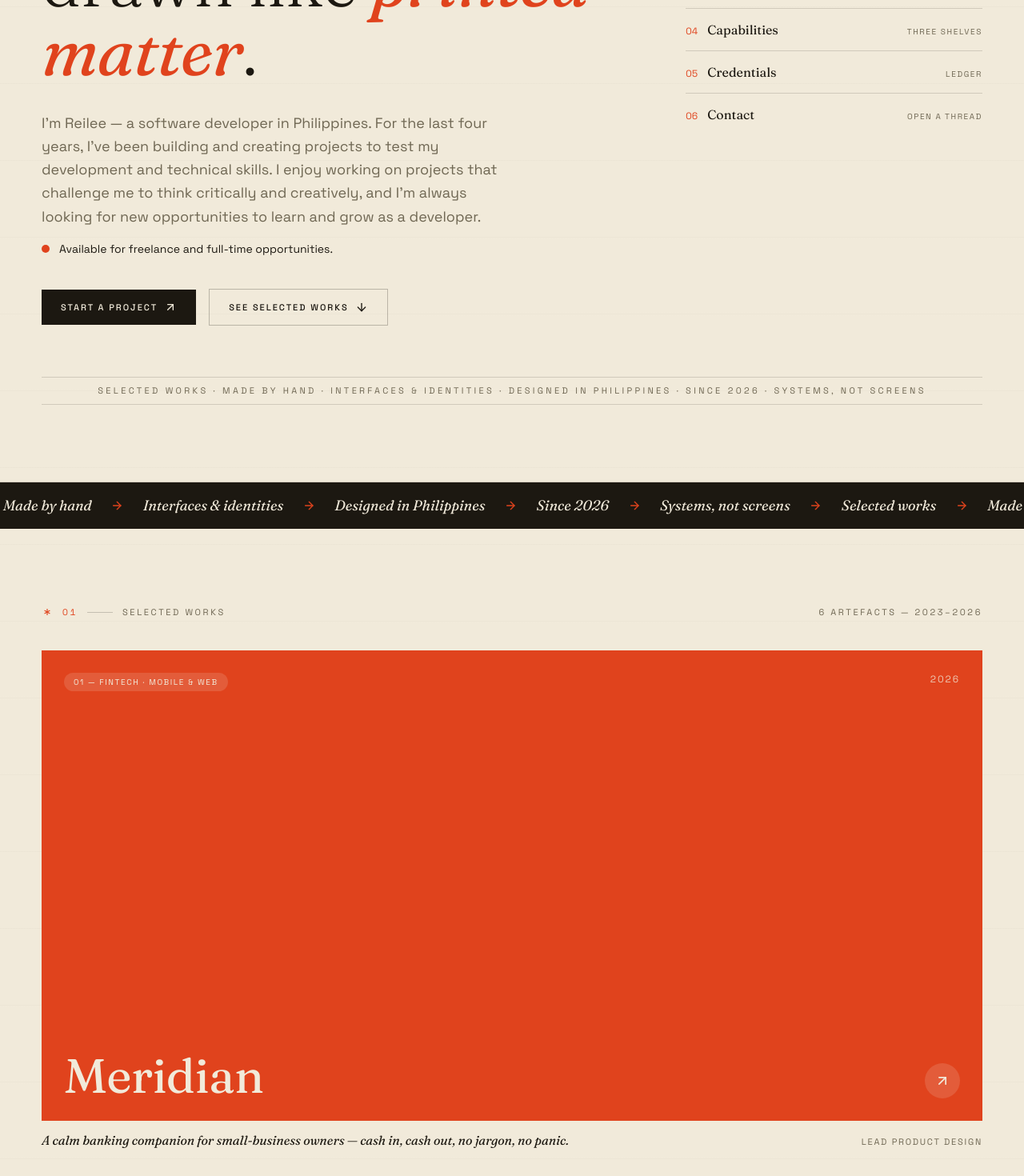
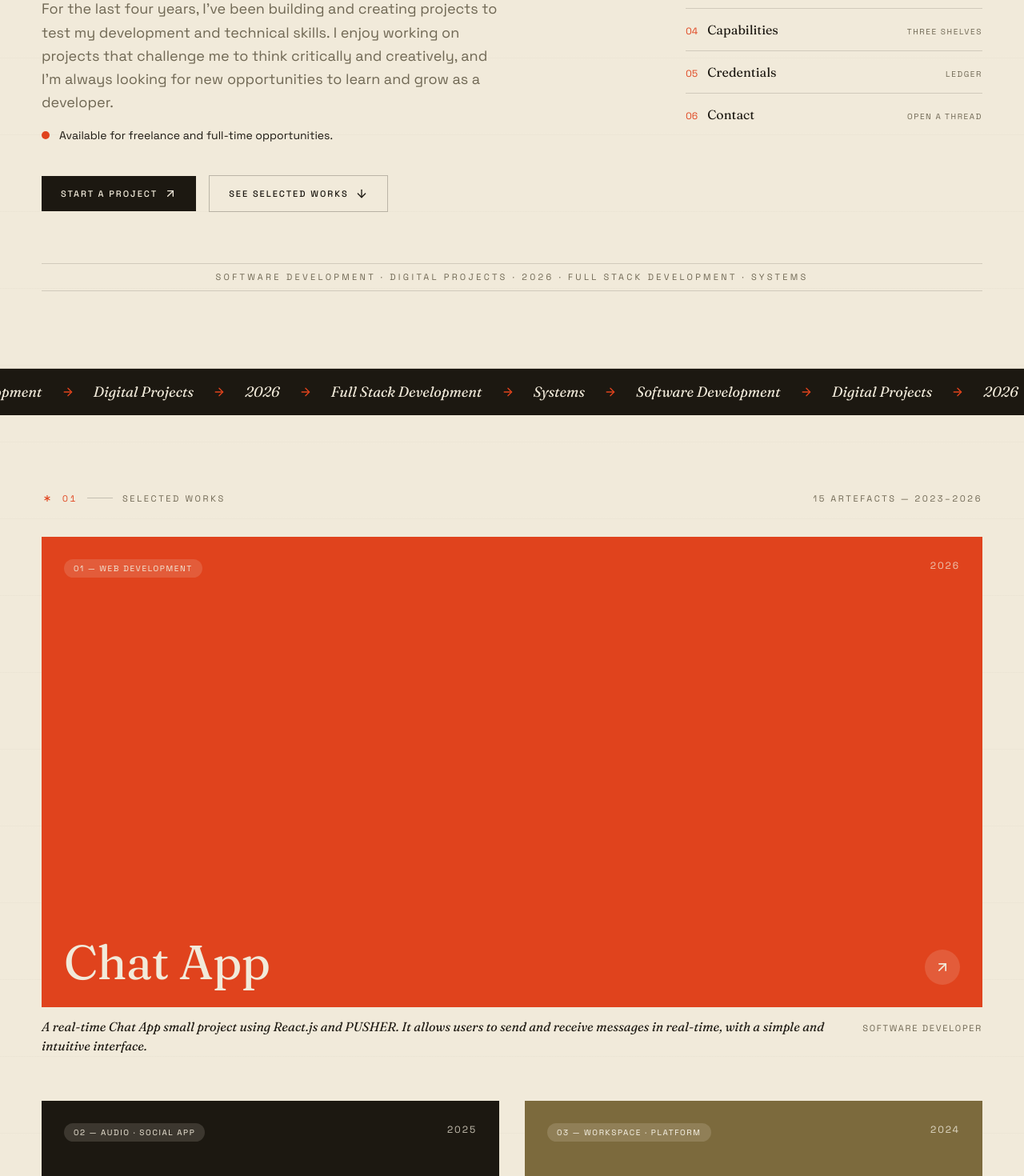
Before and after one commit to bryle3184/PersonalPortfolio, a React (Vite) app: page / in a window 1280 px wide. Shown: the part 400-1870 px from the top of the page at 80% size. Built offline with nearby package versions, Linux system fonts and the light colour scheme.

Commit message:
Add external projects to portfolio.json

```diff
--- a/src/components/Hero.tsx
+++ b/src/components/Hero.tsx
@@ -29,10 +29,8 @@ export default function Hero({ person, marquee }: HeroProps) {
             </Reveal>
             <Reveal delay={80}>
               <h1 className="mt-8 font-display text-5xl font-light leading-[1.02] tracking-[-0.01em] sm:text-6xl xl:text-[5.25rem]">
-                Digital artefacts,
-                <br />
-                drawn like{" "}
-                <em className="font-[400] italic text-vermilion">printed matter</em>.
+                Digital
+                <em className="font-[400] italic text-vermilion"> portfolio.</em>
               </h1>
             </Reveal>
             <Reveal delay={160}>
--- a/src/data/portfolio.json
+++ b/src/data/portfolio.json
@@ -1,37 +1,36 @@
 {
   "person": {
     "name": "Bryle Ebuenga",
-    "role": "Software Developer",
-    "location": "New York, NY",
+    "role": "Software Development",
+    "location": "Metro Manila, Philippines",
     "email": "bryle.ebuenga@gmail.com",
-    "bio": "I'm Reilee — a software developer in Philippines. For the last four years, I've been building and creating projects to test my development and technical skills. I enjoy working on projects that challenge me to think critically and creatively, and I'm always looking for new opportunities to learn and grow as a developer.",
+    "bio": "I'm Reilee Bryle — an aspiring software developer in Philippines. For the last four years, I've been building and creating projects to test my development and technical skills. I enjoy working on projects that challenge me to think critically and creatively, and I'm always looking for new opportunities to learn and grow as a developer.",
     "availability": "Available for freelance and full-time opportunities.",
     "resumeUrl": "09946621802",
     "socials": [
       { "label": "LinkedIn", "url": "https://www.linkedin.com" },
-      { "label": "Are.na", "url": "https://www.are.na" },
-      { "label": "Read.cv", "url": "https://read.cv" }
+      { "label": "Facebook", "url": "https://www.are.na" },
+      { "label": "Instagram", "url": "https://read.cv" }
     ],
     "facts": [
       { "label": "Based in", "value": "Philippines" },
-      { "label": "Practice", "value": "2026 — present" },
+      { "label": "Practice", "value": "2026" },
       { "label": "Focus", "value": "Project · Development" },
     { "label": "Projects", "value": "10 projects & local sites" }
     ]
   },
   "principles": [
-    "Knowing what is good, what is bad, and what is neither.",
+    "“You have power over your mind, not outside events.” — Marcus Aurelius",
     "Facing daily difficulties, fears, and pain with strength.",
     "Treating other people fairly, kindly, and with compassion.",
     "Practicing moderation and mastering your desires."
   ],
   "marquee": [
-    "Selected works",
-    "Made by hand",
-    "Interfaces & identities",
-    "Designed in Philippines",
-    "Since 2026",
-    "Systems, not screens"
+    "Software Development",
+    "Digital Projects",
+    "2026",
+    "Full Stack Development",
+    "Systems"
   ],
   "experience": [
     {
@@ -57,12 +56,12 @@
     },
     {
       "category": "Backend Development",
-      "items": ["Node.js", "Express.js", "Database Design", "API Development", "Server Management", "SQl & noSQL Databases", "Authentication & Authorization(Supabase)"],
+      "items": ["Node.js", "Next.js", "Express.js", "Database Design", "API Development", "Server Management", "SQl & noSQL Databases", "Authentication & Authorization(Supabase)"],
       "note": "Obsessive about the last five percent."
     },
     {
       "category": "Tooling",
-      "items": ["Figma", "Framer", "Claude", "GitHub", "React & CSS", "Prompting for outcomes"],
+      "items": ["VS Code", "Figma", "Framer", "Claude", "GitHub", "React & CSS", "Prompting for outcomes"],
       "note": "Comfortable moving from wireframe to shippable code."
     }
   ],
@@ -70,29 +69,27 @@
     { "type": "Cert", "title": "College Diploma", "org": "Technological University of the Philippines", "year": "2026" },
     { "type": "Degree", "title": "BTVTED Major in Computer Programming", "org": "Technological University of the Philippines", "year": "2026" },
     { "type": "Cert", "title": "Certificate of Completion", "org": "TCL Sun Inc.", "year": "2025" },
-    { "type": "Cert", "title": "Certificate of Completion", "org": "Manuel L. Quezon High School", "year": "2026" }
+    { "type": "Cert", "title": "Certificate of Completion", "org": "Manuel L. Quezon High School", "year": "2026" },
+    { "type": "Cert", "title": "Digital Certificate", "org": "Vercel", "year": "2026" }
   ],
   "projects": [
     {
       "slug": "meridian",
-      "title": "Meridian",
-      "category": "Fintech · Mobile & web",
+      "title": "Chat App",
+      "category": "Web Development",
       "year": "2026",
-      "role": "Lead product design, design system",
-      "duration": "10 months",
+      "role": "Software Developer",
+      "duration": "2 Weeks",
       "cover": "vermilion",
-      "summary": "A calm banking companion for small-business owners — cash in, cash out, no jargon, no panic.",
-      "overview": "Meridian asked us to rethink the daily banking app for a million small businesses drowning in tabs, graphs, and fine print. The brief was simple: make money feel legible for owners who have better things to do than read a dashboard.",
-      "challenge": "Small-business owners open their banking app at moments of stress — payday, invoice day, tax season. Every existing product punished them with complexity. We needed radical clarity without dumbing anything down.",
-      "approach": "We ran a four-week field study with 31 owners, then rebuilt the information architecture around five 'moments' instead of thirty features. Every screen was pressure-tested against a fictional persona we printed and pinned to the wall. Typography, spacing, and language were treated as features, not polish.",
-      "outcome": "Cash-flow confidence up 38% in beta, support tickets about 'where is my money' down by half, and the design system shipped to two more products within the quarter.",
+      "summary": "A real-time Chat App small project using React.js and PUSHER. It allows users to send and receive messages in real-time, with a simple and intuitive interface.",
+      "overview": "Real-time chat applications enable users to communicate instantly by sending and receiving messages, sharing files, and exchanging information efficiently, providing a seamless and interactive communication experience.",
       "features": [
         "Moment-based navigation with a single 'cash pulse' at the top of every screen",
         "Plain-language transaction summaries written as sentences, not line items",
         "Haptic-first alerts that only interrupt for what genuinely matters",
         "A tax-season mode that pre-assembles categories for bookkeeping"
       ],
-      "technologies": ["Figma", "Design system", "iOS", "Android", "Web", "Field research"],
+      "technologies": ["React.js", "Next.js", "Web", "Pusher", "Real-time communication", "WebSockets"],
       "stats": [
         { "value": "+38%", "label": "cash-flow confidence" },
         { "value": "−52%", "label": "“where's my money” tickets" },
@@ -234,6 +231,168 @@
         { "value": "1", "label": "pipeline for every artifact" }
       ],
       "related": ["meridian", "signal"]
+    },
+    {
+      "slug": "multivariate-linear-regression",
+      "title": "Multivariate Linear Regression with Python",
+      "category": "Machine Learning",
+      "year": "2024",
+      "role": "Developer",
+      "duration": "N/A",
+      "cover": "ink",
+      "summary": "A Python implementation of multivariate linear regression.",
+      "overview": "",
+      "challenge": "",
+      "approach": "",
+      "outcome": "",
+      "features": [],
+      "technologies": ["Python"],
+      "stats": [],
+      "related": []
+    },
+    {
+      "slug": "linear-regression",
+      "title": "Linear Regression with Python",
+      "category": "Machine Learning",
+      "year": "2024",
+      "role": "Developer",
+      "duration": "N/A",
+      "cover": "ink",
+      "summary": "Simple linear regression example in Python.",
+      "overview": "",
+      "challenge": "",
+      "approach": "",
+      "outcome": "",
+      "features": [],
+      "technologies": ["Python"],
+      "stats": [],
+      "related": []
+    },
+    {
+      "slug": "face-detection",
+      "title": "Face Detection",
+      "category": "Computer Vision",
+      "year": "2024",
+      "role": "Developer",
+      "duration": "N/A",
+      "cover": "ink",
+      "summary": "Face detection project using OpenCV.",
+      "overview": "",
+      "challenge": "",
+      "approach": "",
+      "outcome": "",
+      "features": [],
+      "technologies": ["Python", "OpenCV"],
+      "stats": [],
+      "related": []
+    },
+    {
+      "slug": "document-scanner",
+      "title": "Document Scanner",
+      "category": "Computer Vision",
+      "year": "2024",
+      "role": "Developer",
+      "duration": "N/A",
+      "cover": "ink",
+      "summary": "A document scanning app.",
+      "overview": "",
+      "challenge": "",
+      "approach": "",
+      "outcome": "",
+      "features": [],
+      "technologies": ["Python", "OpenCV"],
+      "stats": [],
+      "related": []
+    },
+    {
+      "slug": "detecting-fake-news",
+      "title": "Detecting Fake News",
+      "category": "NLP",
+      "year": "2024",
+      "role": "Developer",
+      "duration": "N/A",
+      "cover": "ink",
+      "summary": "Fake news detection using machine learning.",
+      "overview": "",
+      "challenge": "",
+      "approach": "",
+      "outcome": "",
+      "features": [],
+      "technologies": ["Python", "scikit-learn"],
+      "stats": [],
+      "related": []
+    },
+    {
+      "slug": "first-machine-learning",
+      "title": "First Machine Learning",
+      "category": "Machine Learning",
+      "year": "2024",
+      "role": "Developer",
+      "duration": "N/A",
+      "cover": "ink",
+      "summary": "Introductory machine learning project.",
+      "overview": "",
+      "challenge": "",
+      "approach": "",
+      "outcome": "",
+      "features": [],
+      "technologies": ["Python"],
+      "stats": [],
+      "related": []
+    },
+    {
+      "slug": "cnn",
+      "title": "CNN Project",
+      "category": "Deep Learning",
+      "year": "2024",
+      "role": "Developer",
+      "duration": "N/A",
+      "cover": "ink",
+      "summary": "Convolutional Neural Network implementation.",
+      "overview": "",
+      "challenge": "",
+      "approach": "",
+      "outcome": "",
+      "features": [],
+      "technologies": ["Python", "TensorFlow"],
+      "stats": [],
+      "related": []
+    },
+    {
+      "slug": "chat-app",
+      "title": "Real‑time Chat App",
+      "category": "Web App",
+      "year": "2024",
+      "role": "Developer",
+      "duration": "N/A",
+      "cover": "ink",
+      "summary": "A real‑time chat application using websockets.",
+      "overview": "",
+      "challenge": "",
+      "approach": "",
+      "outcome": "",
+      "features": [],
+      "technologies": ["Node.js", "React", "Socket.io"],
+      "stats": [],
+      "related": []
+    },
+    {
+      "slug": "python-llm",
+      "title": "Python LLM Experiments",
+      "category": "AI",
+      "year": "2024",
+      "role": "Developer",
+      "duration": "N/A",
+      "cover": "ink",
+      "summary": "Experiments with large language models in Python.",
+      "overview": "",
+      "challenge": "",
+      "approach": "",
+      "outcome": "",
+      "features": [],
+      "technologies": ["Python", "PyTorch"],
+      "stats": [],
+      "related": []
     }
   ]
 }
```
